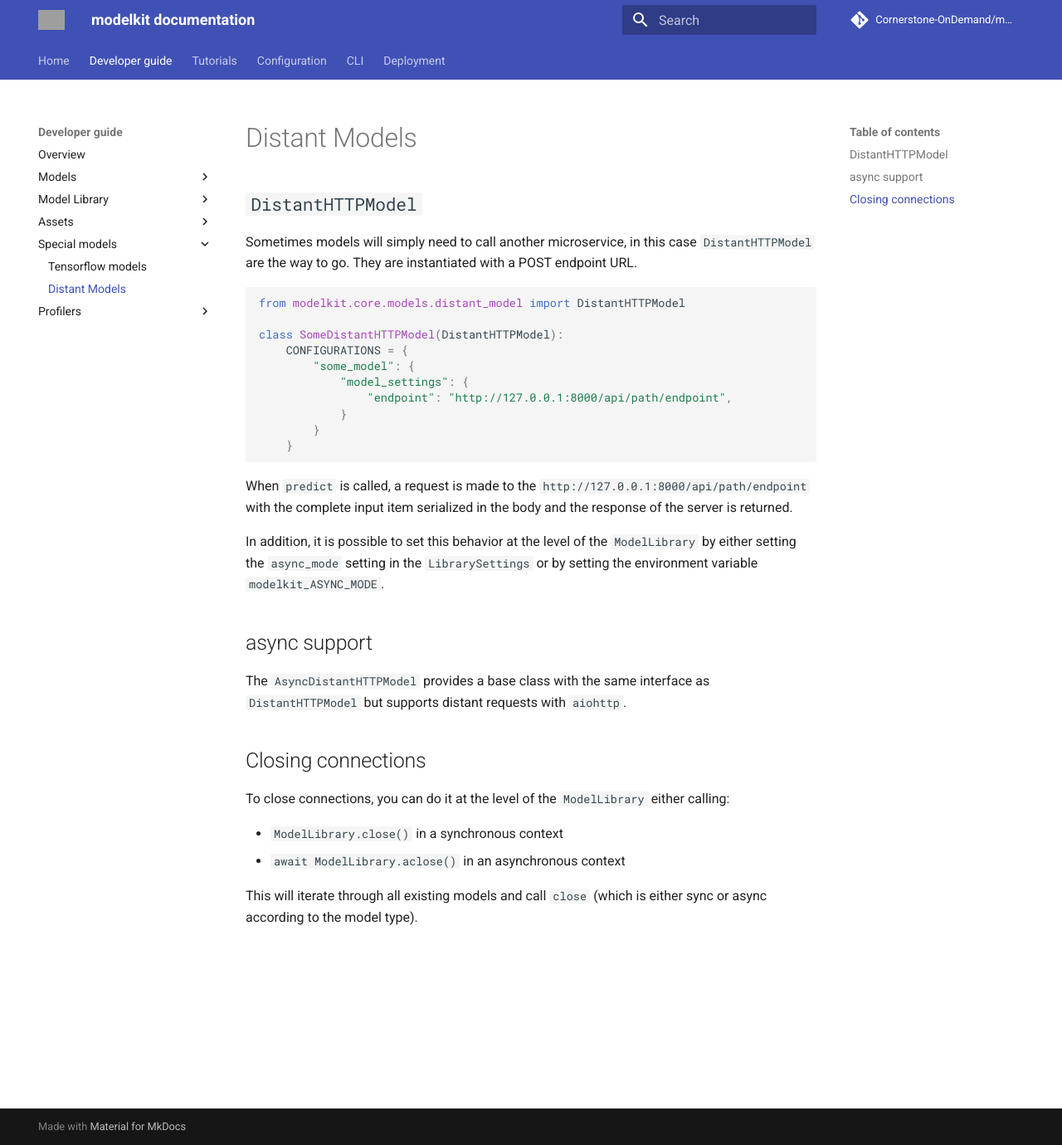
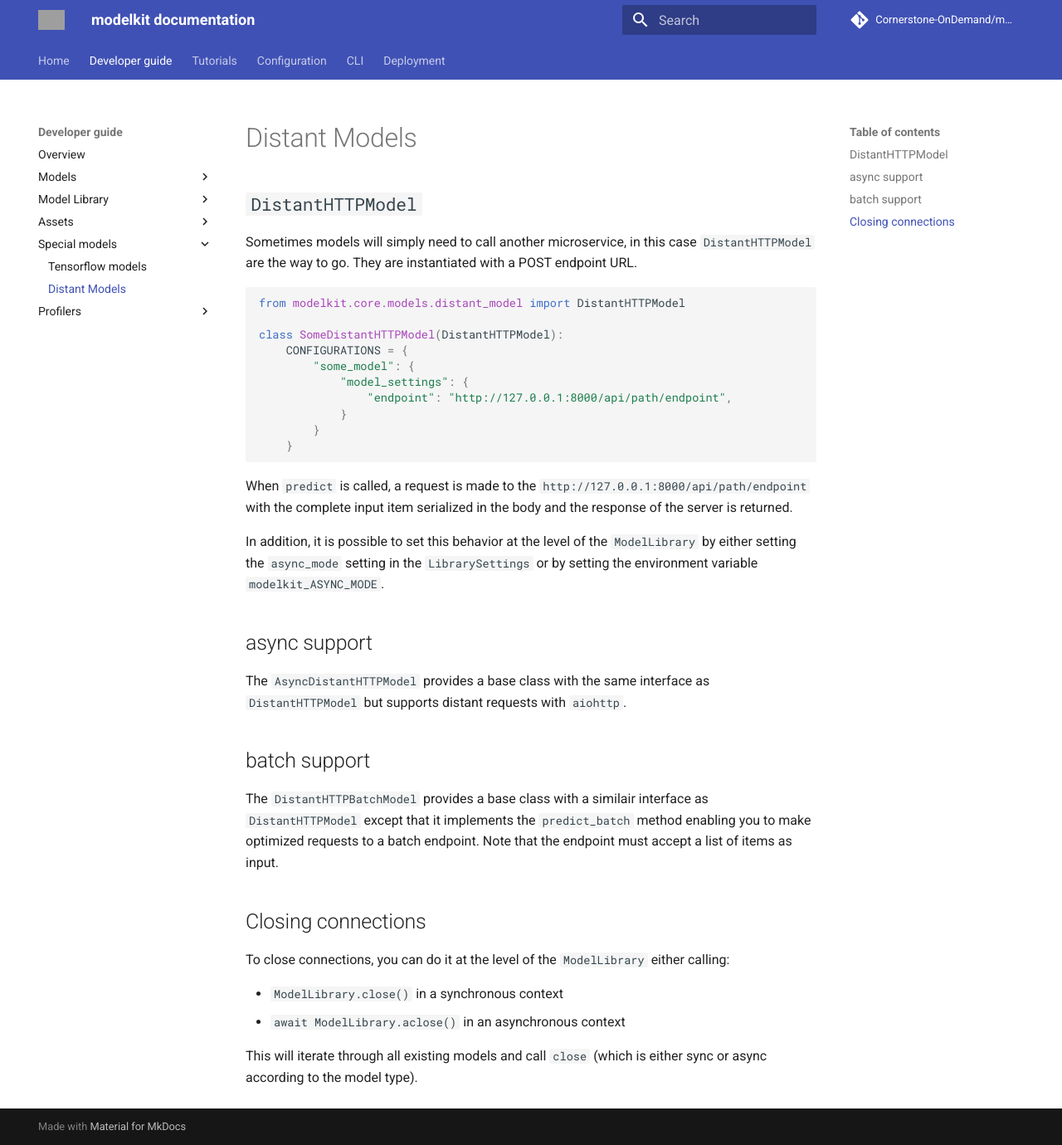
Before and after one commit to Cornerstone-OnDemand/modelkit, an MkDocs documentation site: the page built from docs/library/special/distant.md, in a window 1280 px wide and 1380 px high. Shown: the whole window at 83% size. Built offline with MkDocs 1.6.1 and Material for MkDocs 9.7.7, drawn with Linux system fonts in a browser that asks for light colours; comment, search, counter and statistics services are not loaded; grey boxes are pictures that could not be loaded.

Commit message:
Add documentation regarding DistantHTTPBatchModel

```diff
--- a/docs/library/special/distant.md
+++ b/docs/library/special/distant.md
@@ -26,6 +26,10 @@ In addition, it is possible to set this behavior at the level of the `ModelLibra
 The `AsyncDistantHTTPModel` provides a base class with the same interface as `DistantHTTPModel` but supports distant requests with `aiohttp`.
 
 
+## batch support
+
+The `DistantHTTPBatchModel` provides a base class with a similair interface as `DistantHTTPModel` except that it implements the `predict_batch` method enabling you to make optimized requests to a batch endpoint. Note that the endpoint must accept a list of items as input.
+
 ## Closing connections
 
 To close connections, you can do it at the level of the `ModelLibrary` either calling:
```
